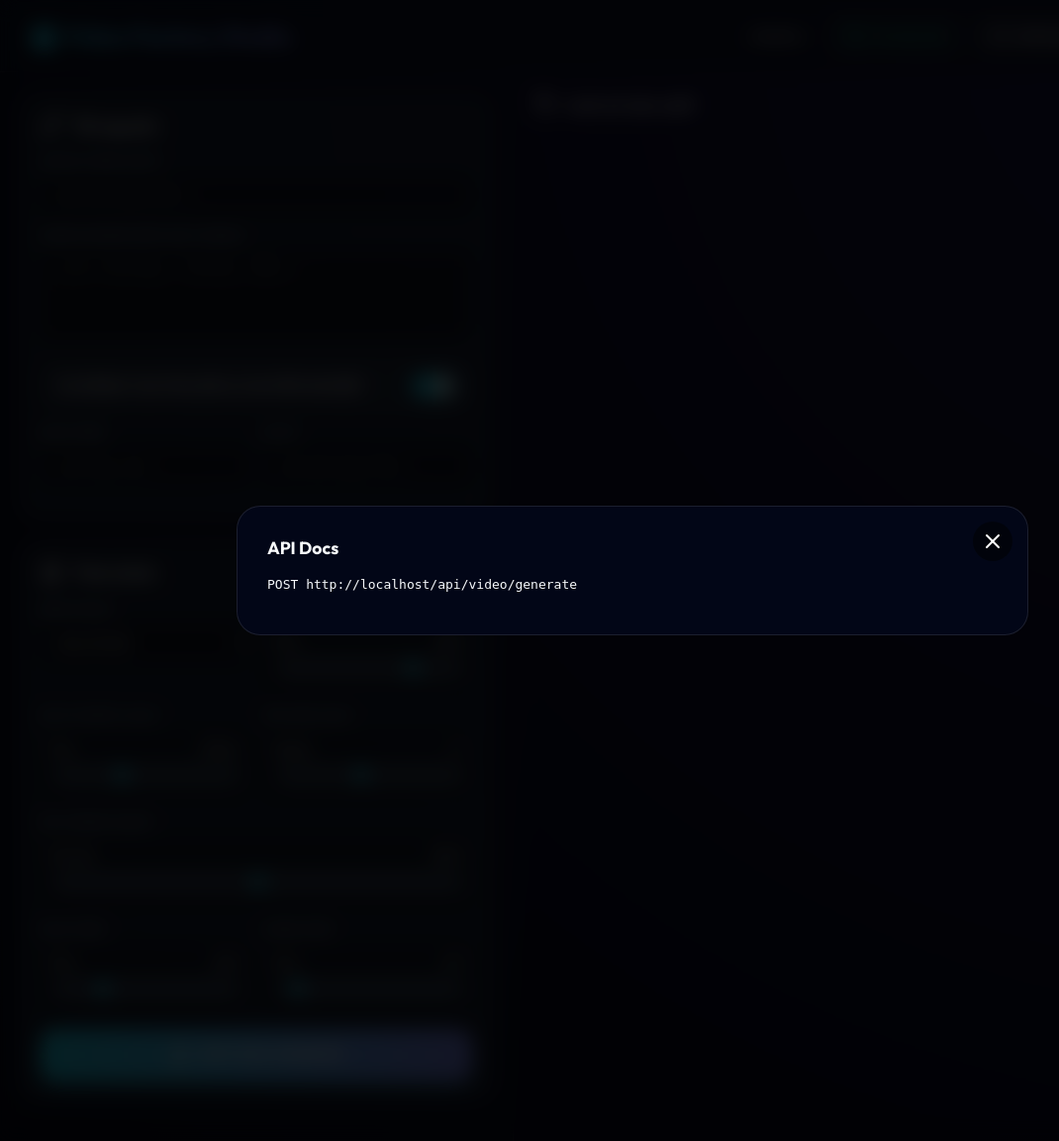
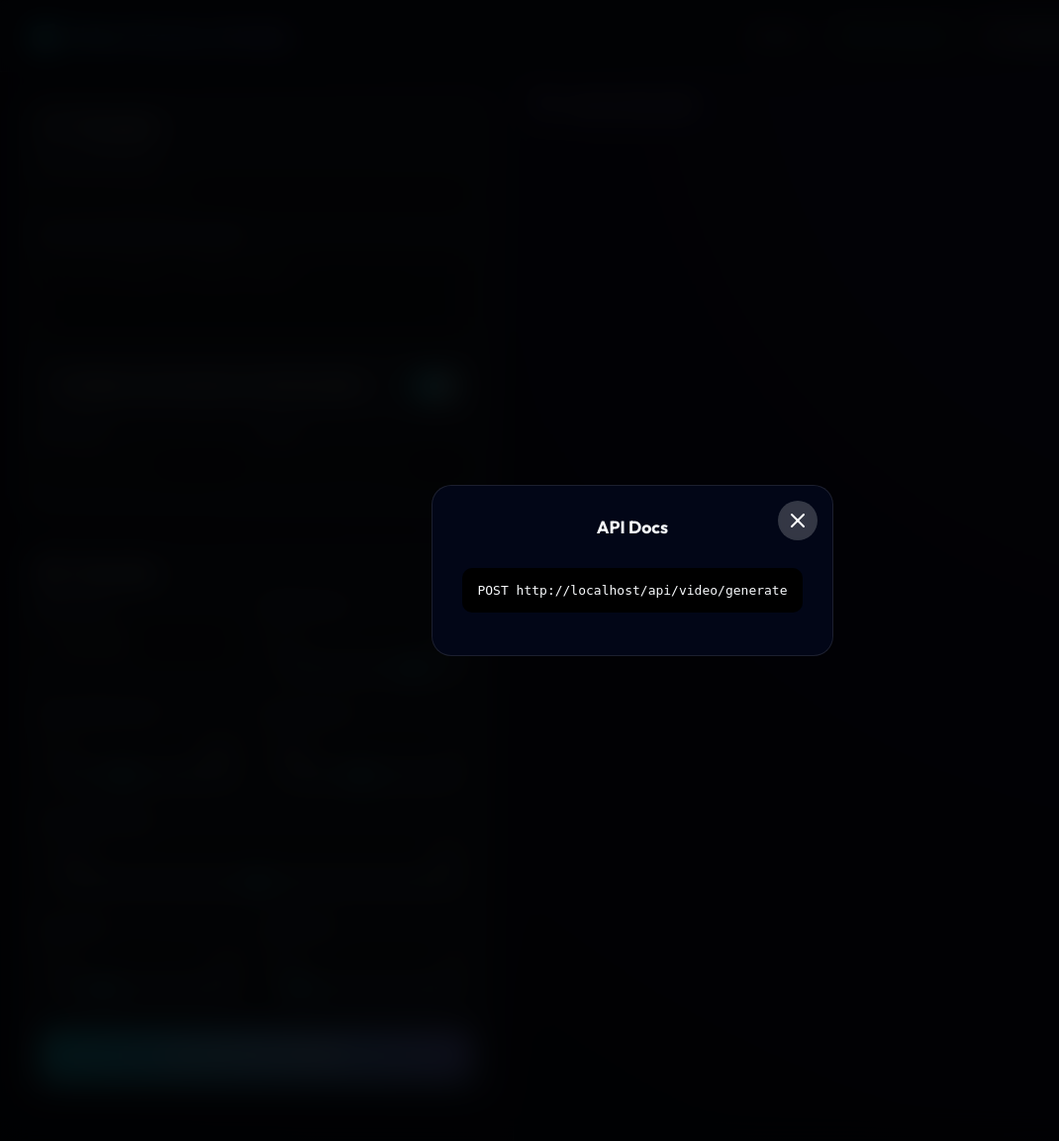
Before and after one commit to nguyenkimtri/adfactory, a Laravel app: template resources/views/dashboard.blade.php in a window 1280 px wide, after a click on "API Docs". Shown: the whole page at 99% size, without its empty margins (1-1071 px from the left). Run offline with Laravel 12, Linux system fonts and the light colour scheme; the template is opened without the code that fills it, so the values that code supplies are empty; some libraries are stand-ins or nearby versions.

Commit message:
UI: Optimize video modal size, format creation time, and improve video naming

```diff
--- a/resources/views/dashboard.blade.php
+++ b/resources/views/dashboard.blade.php
@@ -83,9 +83,17 @@
         .progress-bar { height: 6px; background: rgba(255,255,255,0.05); border-radius: 10px; overflow: hidden; margin-top: 10px; }
         .progress-fill { height: 100%; background: var(--primary); width: 0%; transition: width 0.4s ease; }
 
-        .modal { display: none; position: fixed; inset: 0; background: rgba(0,0,0,0.85); backdrop-filter: blur(10px); z-index: 2000; align-items: center; justify-content: center; padding: 20px; }
-        .modal-content { background: var(--bg); border: 1px solid var(--border); border-radius: 24px; padding: 30px; max-width: 800px; width: 100%; max-height: 90vh; overflow-y: auto; position: relative; }
-        .video-close-btn { position: absolute; top: 15px; right: 15px; z-index: 2010; background: rgba(0,0,0,0.5); border-radius: 50%; width: 40px; height: 40px; display: flex; align-items: center; justify-content: center; color: #fff; cursor: pointer; }
+        /* MODAL VIDEO TINH CHỈNH */
+        .modal { display: none; position: fixed; inset: 0; background: rgba(0,0,0,0.9); backdrop-filter: blur(15px); z-index: 2000; align-items: center; justify-content: center; padding: 10px; }
+        .modal-content {
+            background: #000; border: 1px solid var(--border); border-radius: 20px; padding: 10px;
+            max-width: 95vw; max-height: 95vh; overflow: hidden; position: relative;
+            display: flex; flex-direction: column; align-items: center; justify-content: center;
+        }
+        .video-close-btn { position: absolute; top: 15px; right: 15px; z-index: 2010; background: rgba(255,255,255,0.2); border-radius: 50%; width: 40px; height: 40px; display: flex; align-items: center; justify-content: center; color: #fff; cursor: pointer; backdrop-filter: blur(5px); }
+        .video-close-btn:hover { background: var(--danger); }
+        #main-player { max-height: 85vh; max-width: 100%; border-radius: 12px; display: block; }
+
         .toast { position: fixed; bottom: 30px; right: 30px; background: var(--success); color: white; padding: 12px 24px; border-radius: 12px; display: none; z-index: 3000; }
         .btn-render { width: 100%; padding: 14px; border-radius: 16px; border: none; background: linear-gradient(to right, var(--primary), #818cf8); color: #fff; font-weight: 700; cursor: pointer; display: flex; align-items: center; justify-content: center; gap: 10px; font-size: 1rem; box-shadow: 0 10px 15px -3px var(--primary-glow); }
         .btn-render:hover { transform: translateY(-2px); box-shadow: 0 20px 25px -5px var(--primary-glow); }
@@ -158,7 +166,13 @@
             @foreach($jobs as $job)
                 <div class="job-item" id="job-{{ $job->id }}">
                     <div class="job-header">
-                        <div><div class="job-title" style="font-weight:700;">{{ $job->project_name ?? 'Video Job #'.$job->id }}</div><div style="color:var(--text-muted);font-size:0.8rem;">{{ $job->created_at->diffForHumans() }}</div></div>
+                        <div>
+                            <div class="job-title" style="font-weight:700;">{{ $job->project_name ?? 'Video #'.$job->id.' - '.basename($job->audio_url) }}</div>
+                            <div style="color:var(--text-muted);font-size:0.75rem;margin-top:2px;">
+                                <i data-lucide="calendar" size="12" style="vertical-align: middle;"></i>
+                                {{ $job->created_at->format('H:i:s d/m/Y') }}
+                            </div>
+                        </div>
                         <span class="status-badge status-{{ $job->status }}">{{ $job->status }} {{ $job->status === 'processing' ? $job->progress.'%' : '' }}</span>
                     </div>
                     <div class="job-body" style="margin-top:12px;">
@@ -184,9 +198,14 @@
     </div>
 </div>
 
-<div id="api-modal" class="modal"><div class="modal-content"><div class="video-close-btn" onclick="closeModal('api-modal')"><i data-lucide="x"></i></div><h3>API Docs</h3><pre><code>POST {{ url('/api/video/generate') }}</code></pre></div></div>
-<div id="guide-modal" class="modal"><div class="modal-content"><div class="video-close-btn" onclick="closeModal('guide-modal')"><i data-lucide="x"></i></div><h3>Hướng dẫn</h3><p>Realtime siêu nhạy, tự động cập nhật mọi tiến trình.</p></div></div>
-<div id="video-modal" class="modal"><div class="modal-content"><div class="video-close-btn" onclick="closeVideoModal()"><i data-lucide="x"></i></div><video id="main-player" controls autoplay style="width:100%;border-radius:12px;"></video></div></div>
+<div id="api-modal" class="modal"><div class="modal-content" style="max-width: 600px; background: var(--bg); padding: 30px;"><div class="video-close-btn" onclick="closeModal('api-modal')"><i data-lucide="x"></i></div><h3>API Docs</h3><pre style="background: #000; padding: 15px; border-radius: 10px; overflow-x: auto;"><code>POST {{ url('/api/video/generate') }}</code></pre></div></div>
+<div id="guide-modal" class="modal"><div class="modal-content" style="max-width: 600px; background: var(--bg); padding: 30px;"><div class="video-close-btn" onclick="closeModal('guide-modal')"><i data-lucide="x"></i></div><h3>Hướng dẫn</h3><p>Video dọc (9:16) sẽ được hiển thị tối ưu trong cửa sổ xem.</p></div></div>
+<div id="video-modal" class="modal">
+    <div class="modal-content">
+        <div class="video-close-btn" onclick="closeVideoModal()"><i data-lucide="x"></i></div>
+        <video id="main-player" controls autoplay></video>
+    </div>
+</div>
 
 <script>
     lucide.createIcons();
@@ -204,7 +223,6 @@
     });
 
     const wsStatus = document.getElementById('ws-status');
-
     setInterval(() => {
         if (echo.connector && echo.connector.pusher) {
             const state = echo.connector.pusher.connection.state;
@@ -221,15 +239,28 @@
         }
     }, 1000);
 
+    function formatDateTime(date) {
+        const d = new Date(date);
+        const pad = (n) => n.toString().padStart(2, '0');
+        return `${pad(d.getHours())}:${pad(d.getMinutes())}:${pad(d.getSeconds())} ${pad(d.getDate())}/${pad(d.getMonth()+1)}/${d.getFullYear()}`;
+    }
+
     function createJobElement(job) {
         const div = document.createElement('div');
         div.className = 'job-item';
         div.id = `job-${job.id}`;
+        // Lấy tên từ URL audio hoặc mặc định
+        const audioName = job.audio_url ? job.audio_url.split('/').pop() : 'video';
+        const title = job.project_name || `Video #${job.id} - ${audioName}`;
+
         div.innerHTML = `
             <div class="job-header">
                 <div>
-                    <div class="job-title" style="font-weight:700;">${job.project_name || 'Video Job #' + job.id}</div>
-                    <div style="color:var(--text-muted);font-size:0.8rem;">Vừa xong</div>
+                    <div class="job-title" style="font-weight:700;">${title}</div>
+                    <div style="color:var(--text-muted);font-size:0.75rem;margin-top:2px;">
+                        <i data-lucide="calendar" size="12" style="vertical-align: middle;"></i>
+                        ${formatDateTime(new Date())}
+                    </div>
                 </div>
                 <span class="status-badge status-${job.status}">${job.status}</span>
             </div>
@@ -262,7 +293,13 @@
             const result = await response.json();
             if (result.job_id && !document.getElementById(`job-${result.job_id}`)) {
                 const container = document.getElementById('job-list-container');
-                const initialJob = { id: result.job_id, status: 'pending', progress: 0, status_message: 'Đã nhận lệnh...' };
+                const initialJob = {
+                    id: result.job_id,
+                    status: 'pending',
+                    progress: 0,
+                    status_message: 'Đã nhận lệnh...',
+                    audio_url: formData.get('audio_url')
+                };
                 const el = createJobElement(initialJob);
                 container.prepend(el);
                 lucide.createIcons();
@@ -276,10 +313,8 @@
         }
     });
 
-    // CHẾ ĐỘ NGHE SIÊU NHẠY: Nghe cả job.updated và .job.updated
     const updateHandler = (e) => {
         const job = e.job;
-        console.log('Realtime Event Received:', job);
         let el = document.getElementById(`job-${job.id}`);
         if (!el) {
             const container = document.getElementById('job-list-container');
@@ -300,9 +335,7 @@
         lucide.createIcons();
     };
 
-    echo.channel('jobs')
-        .listen('.job.updated', updateHandler)
-        .listen('job.updated', updateHandler); // Nghe cả 2 biến thể cho chắc chắn
+    echo.channel('jobs').listen('.job.updated', updateHandler).listen('job.updated', updateHandler);
 
     function playVideo(url) {
         const p = document.getElementById('main-player'); p.src = url; document.getElementById('video-modal').style.display = 'flex'; p.play();
```
